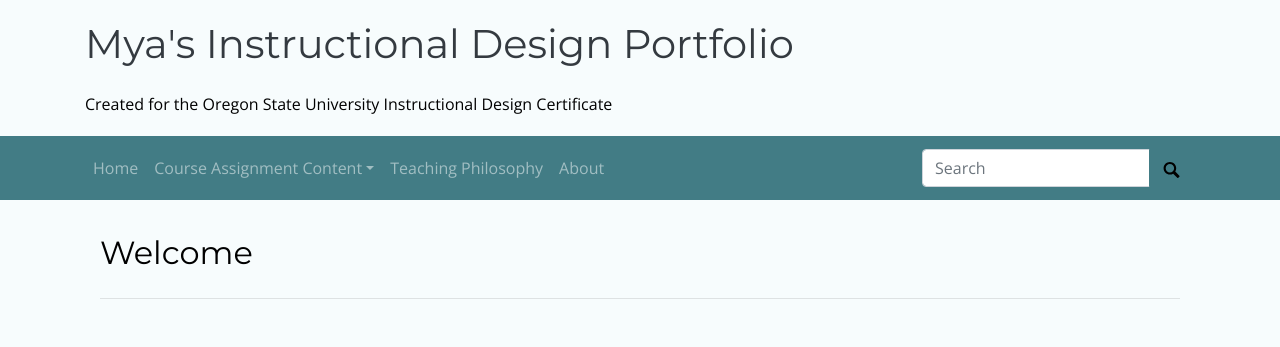
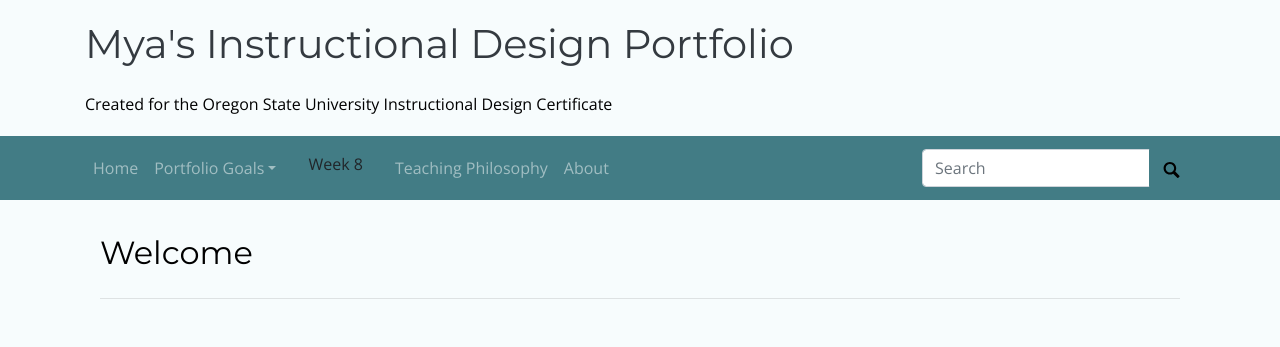
Before and after one commit to mxballin/instructional-design, a Jekyll site: the page built from index.md, in a window 1280 px wide. Shown: the top 347 px of the page. Built offline with Jekyll 4.4.1, drawn with Linux system fonts in a browser that asks for light colours; some web fonts are replaced.

Commit message:
Update default.html

```diff
--- a/_layouts/default.html
+++ b/_layouts/default.html
@@ -13,24 +13,25 @@
         </button>
 
         <div class="collapse navbar-collapse" id="page-nav">
-            <ul class="navbar-nav mr-auto">
-
+            <ul class="navbar-nav mr-auto" title="Site Navigation">
                 <li class="nav-item ">
                     <a class="nav-link " href="/">Home</a>
                 </li>
 
                 <li class="nav-item dropdown">
-                    <a class="nav-link  dropdown-toggle" data-toggle="dropdown" href="#" role="button" aria-haspopup="true" aria-expanded="false">Course Assignment Content</a>
+                    <a class="nav-link  dropdown-toggle" data-toggle="dropdown" href="#" role="button" aria-haspopup="true" aria-expanded="false">Portfolio Goals</a>
                     <div class="dropdown-menu">
 
-                        <a class="dropdown-item " href="/week6.html">Week 6</a>
+                        <a class="dropdown-item " href="/week6.html">Version 1 - Week 6</a>
 
-                        <a class="dropdown-item " href="/week7.html">Week 7</a>
-
-                        <a class="dropdown-item " href="/week8.html">Week 8</a>
+                        <a class="dropdown-item " href="/week7.html">Version 2 - Week 7</a>
 
                     </div>
+
                 </li>
+              <li class="nav-item">
+                                  <a class="dropdown-item " href="/week8.html">Week 8</a>
+              </li>
                   <li class="nav-item ">
                     <a class="nav-link " href="/teachingphilosophy.html">Teaching Philosophy</a>
               </li>
```
